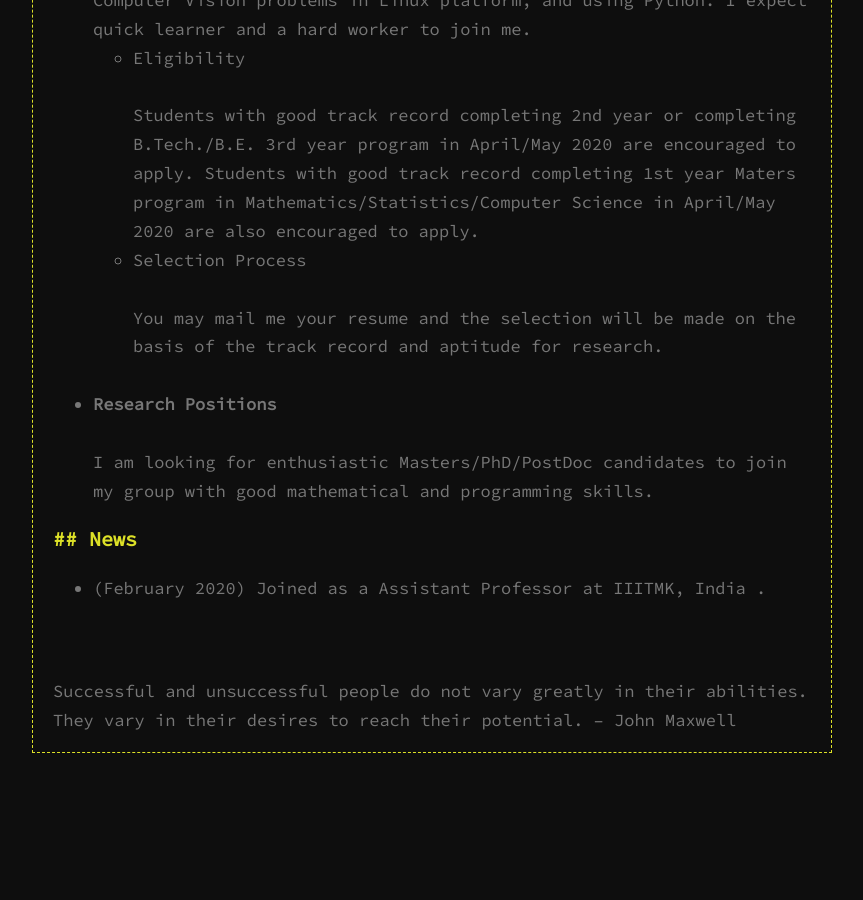
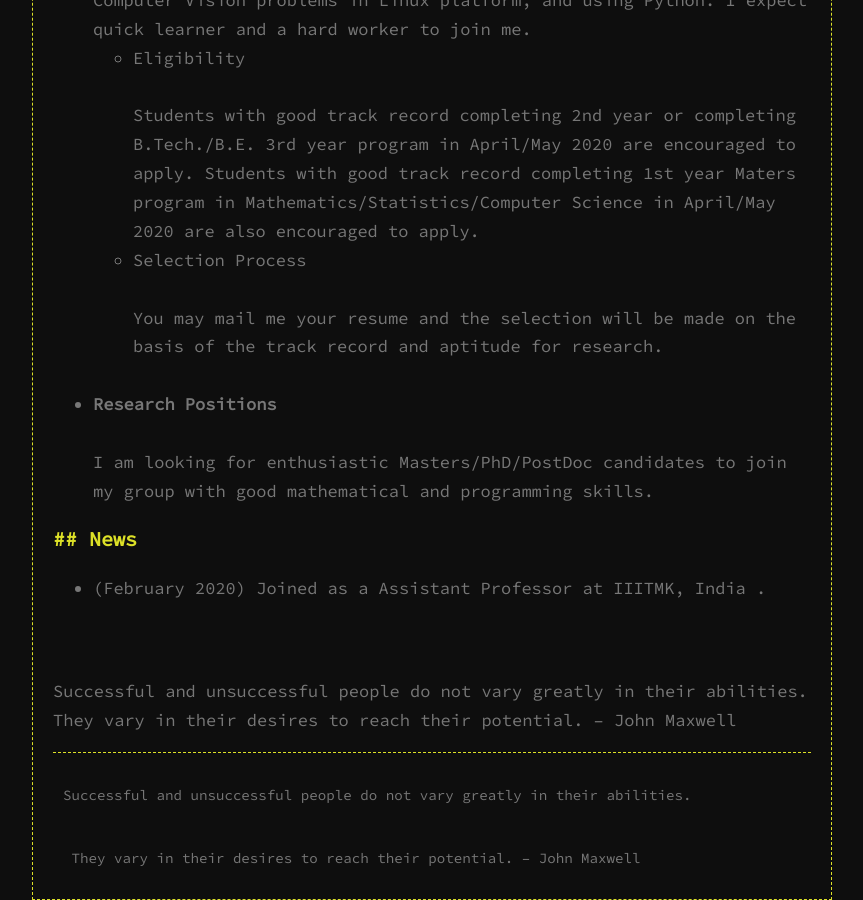
Before and after one commit to sinnuthomas/sinnuthomas.github.io, a Jekyll site: the page built from _posts/2019-1-23-Hello-World.md, in a window 1280 px wide and 900 px high, scrolled down 1481 px. Shown: the whole window, without its empty margins (208-1071 px from the left). Built offline with Jekyll 4.4.1, drawn with Linux system fonts in a browser that asks for light colours; comment, search, counter and statistics services are not loaded; before the commit the page ends 2234 px from its top, so only the background shows below that.

Commit message:
Update default.html

```diff
--- a/_layouts/default.html
+++ b/_layouts/default.html
@@ -26,6 +26,11 @@ layout: compress
 
   {{ content }}
 
+<footer>
+    <p><small>Successful and unsuccessful people do not vary greatly in their abilities. </small></p>
+    <p><small>&nbsp;They vary in their desires to reach their potential. – John
+Maxwell</a></small></p>
+</footer>
 {% include analytics.html %}
 </body>
 </html>
```
